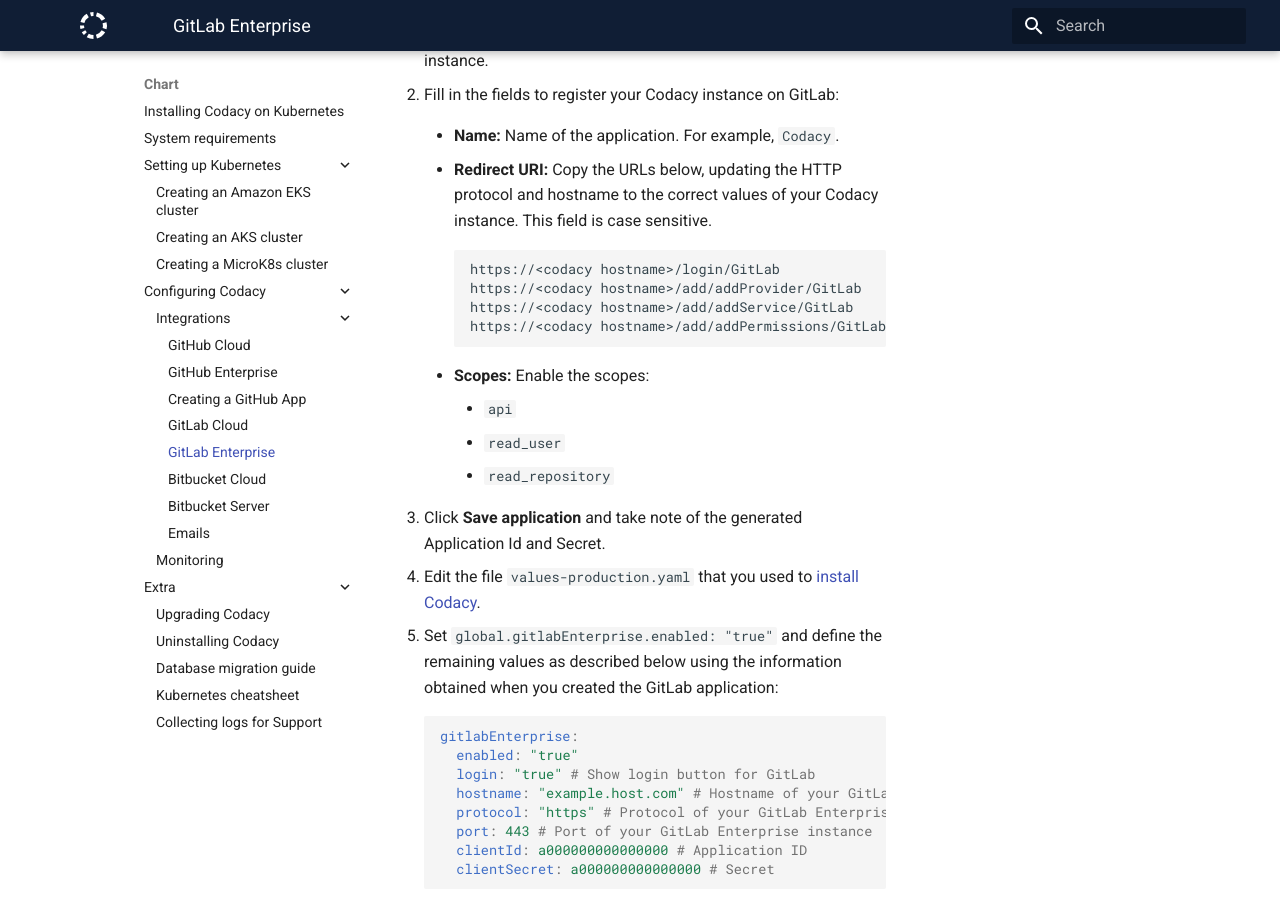
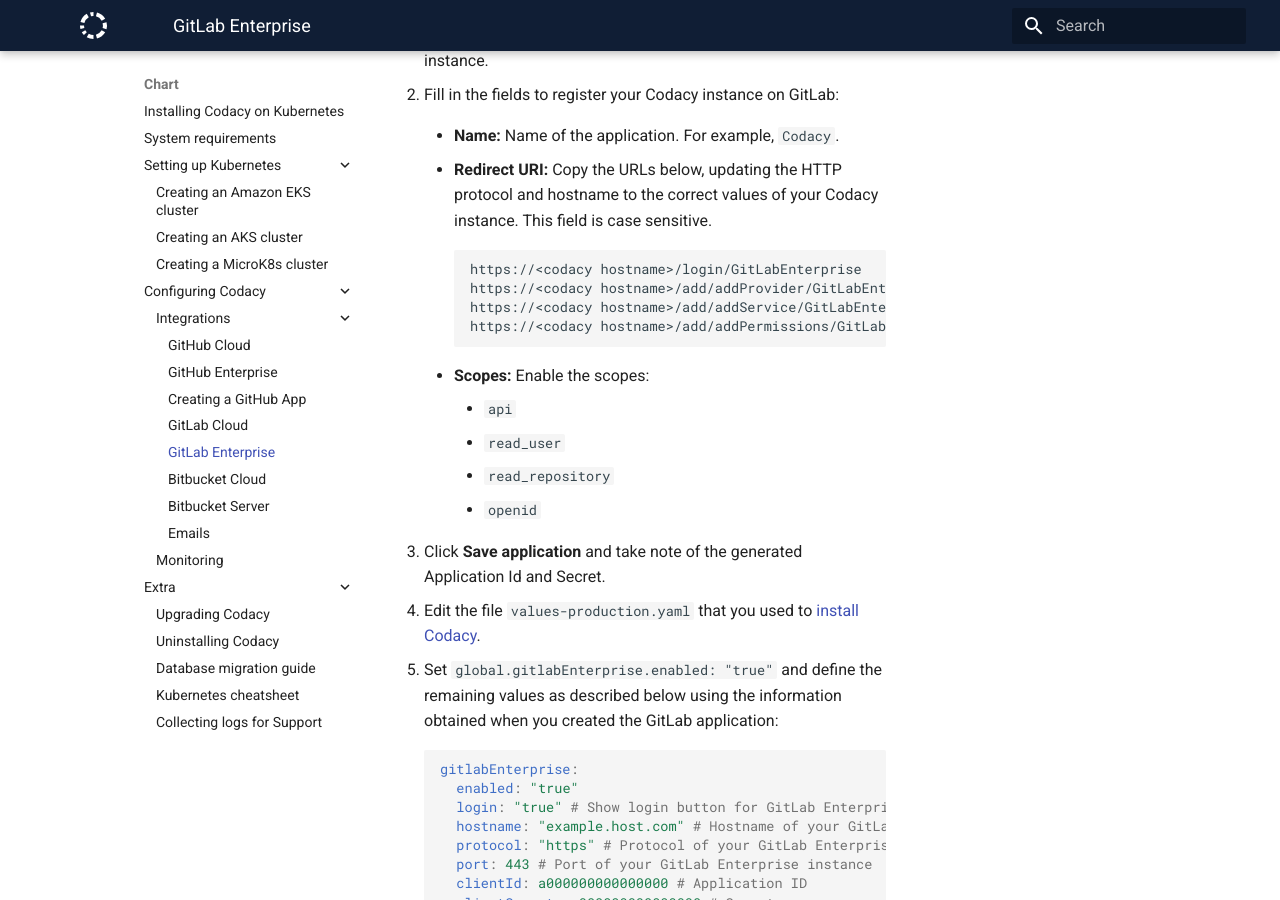
Before and after one commit to codacy/chart, an MkDocs documentation site: the page built from docs/configuration/integrations/gitlab-enterprise.md, in a window 1280 px wide and 900 px high, scrolled down 261 px. Built offline with MkDocs 1.6.1 and Material for MkDocs 9.7.7, drawn with Linux system fonts in a browser that asks for light colours.

Commit message:
fix: Fix gitlabEnterprise docs

````diff
--- a/docs/configuration/integrations/gitlab-enterprise.md
+++ b/docs/configuration/integrations/gitlab-enterprise.md
@@ -11,10 +11,10 @@
     -   **Redirect URI:** Copy the URLs below, updating the HTTP protocol and hostname to the correct values of your Codacy instance. This field is case sensitive.
 
         ```text
-        https://<codacy hostname>/login/GitLab
-        https://<codacy hostname>/add/addProvider/GitLab
-        https://<codacy hostname>/add/addService/GitLab
-        https://<codacy hostname>/add/addPermissions/GitLab
+        https://<codacy hostname>/login/GitLabEnterprise
+        https://<codacy hostname>/add/addProvider/GitLabEnterprise
+        https://<codacy hostname>/add/addService/GitLabEnterprise
+        https://<codacy hostname>/add/addPermissions/GitLabEnterprise
         ```
 
     -   **Scopes:** Enable the scopes:
@@ -22,6 +22,7 @@
         - `api`
         - `read_user`
         - `read_repository`
+        - `openid`
 
 3.  Click **Save application** and take note of the generated Application Id and Secret.
 
@@ -32,7 +33,7 @@
     ```yaml
     gitlabEnterprise:
       enabled: "true"
-      login: "true" # Show login button for GitLab
+      login: "true" # Show login button for GitLab Enterprise
       hostname: "example.host.com" # Hostname of your GitLab Enterprise instance
       protocol: "https" # Protocol of your GitLab Enterprise instance
       port: 443 # Port of your GitLab Enterprise instance
````
